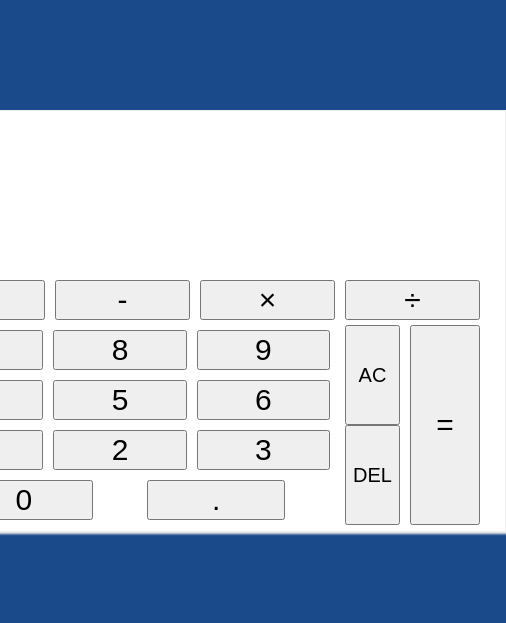
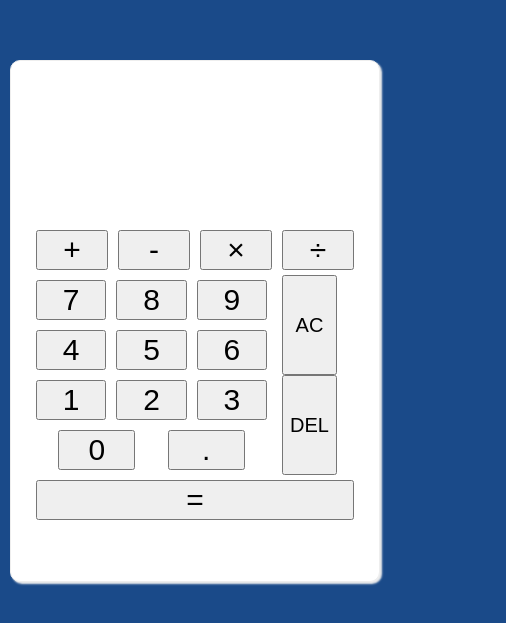
Before and after one commit to Granada-JT/calculator-app, a SvelteKit app: page / in a window 390 px wide. Shown: the part 101-724 px from the top of the page, 506 px wide, since content can reach past the window. Built offline with nearby package versions, Linux system fonts and the light colour scheme.

Commit message:
fix: calculator responsiveness

```diff
--- a/src/routes/+page.svelte
+++ b/src/routes/+page.svelte
@@ -42,108 +42,6 @@
     }
   }
 </script>
-
-<style>
-
-  :global(body) {
-      background-color: #1a4a89;
-      transition: background-color 0.3s
-  }
-  .calculator {
-    position: absolute;
-    top: 50%;
-    left: 50%;
-    transform: translate(-50%, -50%);
-    width: 600px;
-    height: 400px;
-    border: 1px solid #eee;
-    box-shadow: 2px 2px 2px #eee;
-    padding: 10px;
-    background-color: white;
-  }
-  .calculator input {
-    width: 93.8%;
-    padding: 20px 20px 0px -5px;
-    margin: 20px 0px -20px 15px;
-    outline: none;
-    text-align: right;
-    font-size: 30px;
-    border: none;
-  }
-
-  #input1 {
-    text-align: left;
-  }
-
-  .calculator .buttons {
-    display: flex;
-    flex-wrap: wrap;
-    margin-top: 50px;
-  }
-  .calculator .buttons .operations {
-    display: flex;
-    justify-content: space-evenly;
-    width: 100%;
-    margin: 0 10px 0 10px;
-  }
-  .calculator .buttons .operations button {
-    width: 25%;
-    height: 40px; /* Adjust the height as needed */
-    display: flex;
-    align-items: center;
-    justify-content: center;
-    margin: 5px 5px 5px 5px;
-    font-size: 30px;
-  }
-  .calculator .buttons .numbers {
-    width: 75%;
-  }
-  .calculator .buttons .numbers > div {
-    display: flex;
-    justify-content: space-evenly;
-    margin: 0 10px 0 10px;
-  }
-  .calculator .buttons .numbers > div button {
-    width: 32%;
-    height: 40px; /* Adjust the height as needed */
-    display: flex;
-    align-items: center;
-    justify-content: center;
-    margin: 5px 5px 5px 5px;
-    font-size: 30px;
-  }
-
-  .calculator .buttons .clear > div {
-    display: flex;
-    flex-direction: column;
-    align-items: center;
-    margin: 0 5px 0 0px;
-  }
-
-  .calculator .buttons .clear > div button {
-    display: inline-block;
-    width: 100%;
-    height: 100px;
-    display: flex;
-    align-items: center;
-    justify-content: center;
-    font-size: 20px;
-  }
-
-
-  .calculator .equal {
-    flex: 1;
-    margin: 0 10px 0 10px;
-  }
-  .calculator .equal button {
-    width: 100%;
-    height: 100%;
-    color: #000000;
-    margin: 0 0px 0 -5px;
-    font-size: 30px;
-  }
-
-</style>
 
 <div class="calculator">
   <input id="input1" type="text" bind:value="{consoleValue}" readonly={true} name="equation" />
@@ -223,3 +121,117 @@
     </div>
   </div>
 </div>
+
+<style>
+
+  :global(body) {
+    background-color: #1a4a89;
+    transition: background-color 0.3s;
+    display: flex;
+    align-items: center;
+    justify-content: center;
+    height: 100vh;
+    margin: 0;
+    padding: 0;
+  }
+
+  .calculator {
+    width: 100%;
+    max-width: 600px;
+    height: 100%;
+    max-height: 500px;
+    border: 1px solid #eee;
+    box-shadow: 2px 2px 2px #eee;
+    padding: 10px;
+    margin: 10px;
+    background-color: white;
+    border-radius: 10px;
+  }
+
+  .calculator input {
+    width: 93.8%;
+    padding: 20px 20px 0px -5px;
+    margin: 20px 0px -20px 15px;
+    outline: none;
+    text-align: right;
+    font-size: 30px;
+    border: none;
+  }
+
+  #input1 {
+    text-align: left;
+  }
+
+  .calculator .buttons {
+    display: flex;
+    flex-wrap: wrap;
+    margin-top: 50px;
+  }
+
+  .calculator .buttons .operations {
+    display: flex;
+    justify-content: space-evenly;
+    width: 100%;
+    margin: 0 10px 0 10px;
+  }
+
+  .calculator .buttons .operations button {
+    width: 25%;
+    height: 40px;
+    display: flex;
+    align-items: center;
+    justify-content: center;
+    margin: 5px 5px 5px 5px;
+    font-size: 30px;
+  }
+
+  .calculator .buttons .numbers {
+    width: 75%;
+  }
+
+  .calculator .buttons .numbers > div {
+    display: flex;
+    justify-content: space-evenly;
+    margin: 0 10px 0 10px;
+  }
+
+  .calculator .buttons .numbers > div button {
+    width: 32%;
+    height: 40px;
+    display: flex;
+    align-items: center;
+    justify-content: center;
+    margin: 5px 5px 5px 5px;
+    font-size: 30px;
+  }
+
+  .calculator .buttons .clear > div {
+    display: flex;
+    flex-direction: column;
+    align-items: center;
+    margin: 0 5px 0 0px;
+  }
+
+  .calculator .buttons .clear > div button {
+    display: inline-block;
+    width: 100%;
+    height: 100px;
+    display: flex;
+    align-items: center;
+    justify-content: center;
+    font-size: 20px;
+  }
+
+  .equal {
+    width: 100%;
+    padding: 5px 15px;
+  }
+
+  .equal > button {
+    width: 100%;
+    height: 100%;
+    color: #000000;
+    font-size: 30px;
+  }
+
+</style>
```
